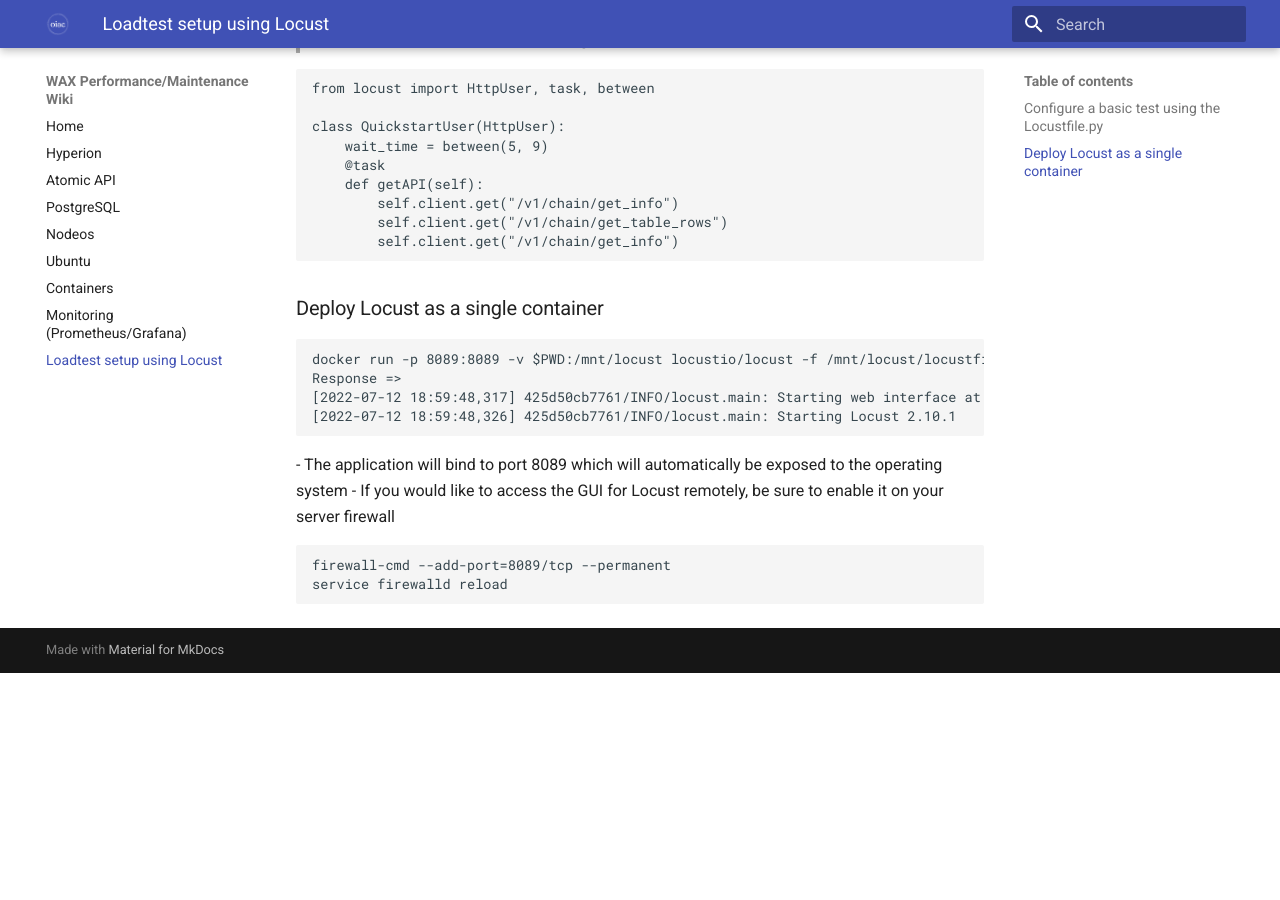
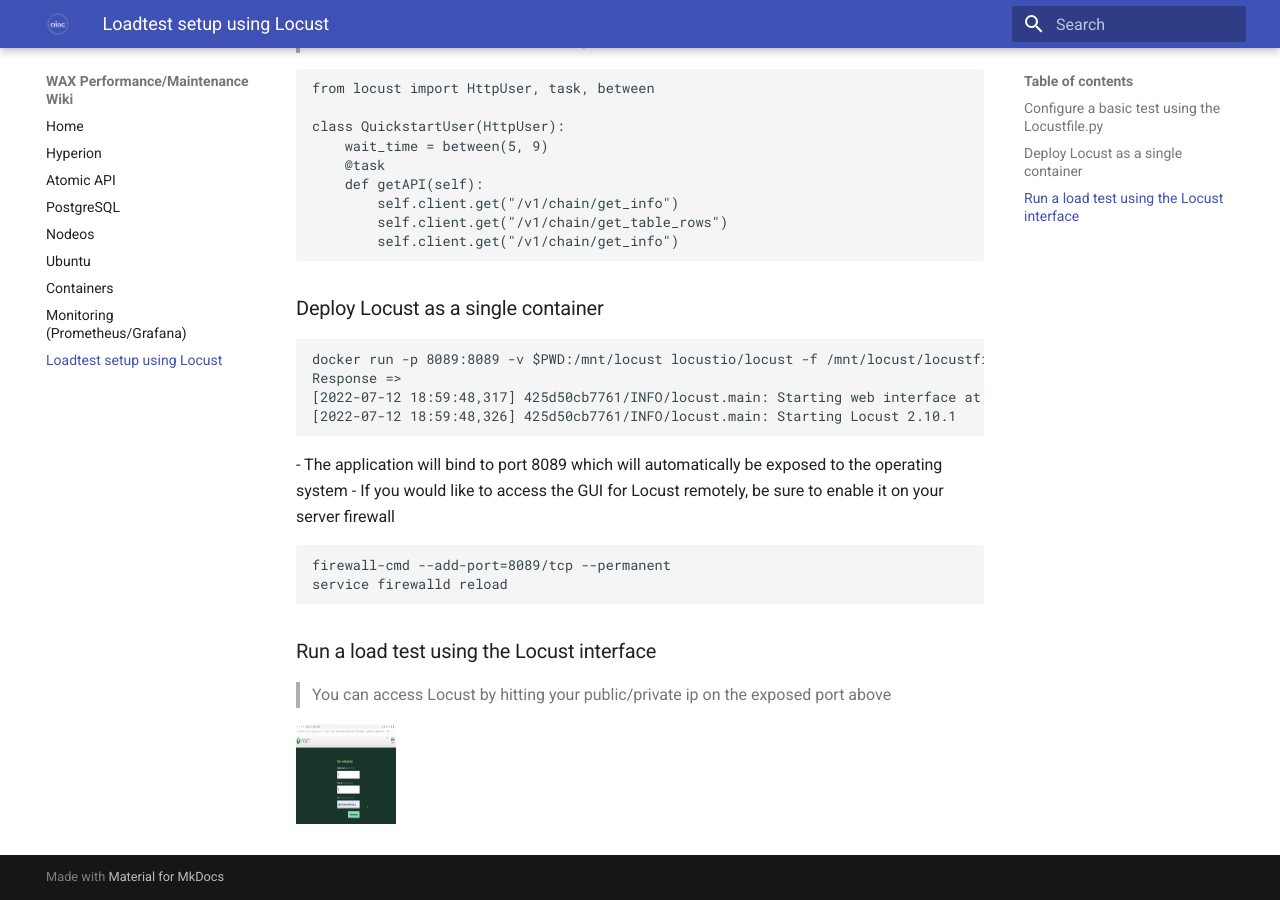
Before and after one commit to oneinacillian/wiki, an MkDocs documentation site: the page built from docs/locust.md, in a window 1280 px wide and 900 px high, scrolled down 659 px. Built offline with MkDocs 1.6.1 and Material for MkDocs 9.7.7, drawn with Linux system fonts in a browser that asks for light colours; before the commit the page ends 1332 px from its top, so only the background shows below that.

Commit message:
test img

````diff
--- a/docs/locust.md
+++ b/docs/locust.md
@@ -34,7 +34,12 @@
 ```
 - The application will bind to port 8089 which will automatically be exposed to the operating system
 - If you would like to access the GUI for Locust remotely, be sure to enable it on your server firewall
+
 ```
 firewall-cmd --add-port=8089/tcp --permanent
 service firewalld reload
 ```
+### Run a load test using the Locust interface
+> You can access Locust by hitting your public/private ip on the exposed port above
+
+<img src="/assets/locustfile.py.png" alt="MarineGEO circle logo" style="height: 100px; width:100px;"/>
````
Also changed, not shown: docs/assets/locustfile.py.png (added).
